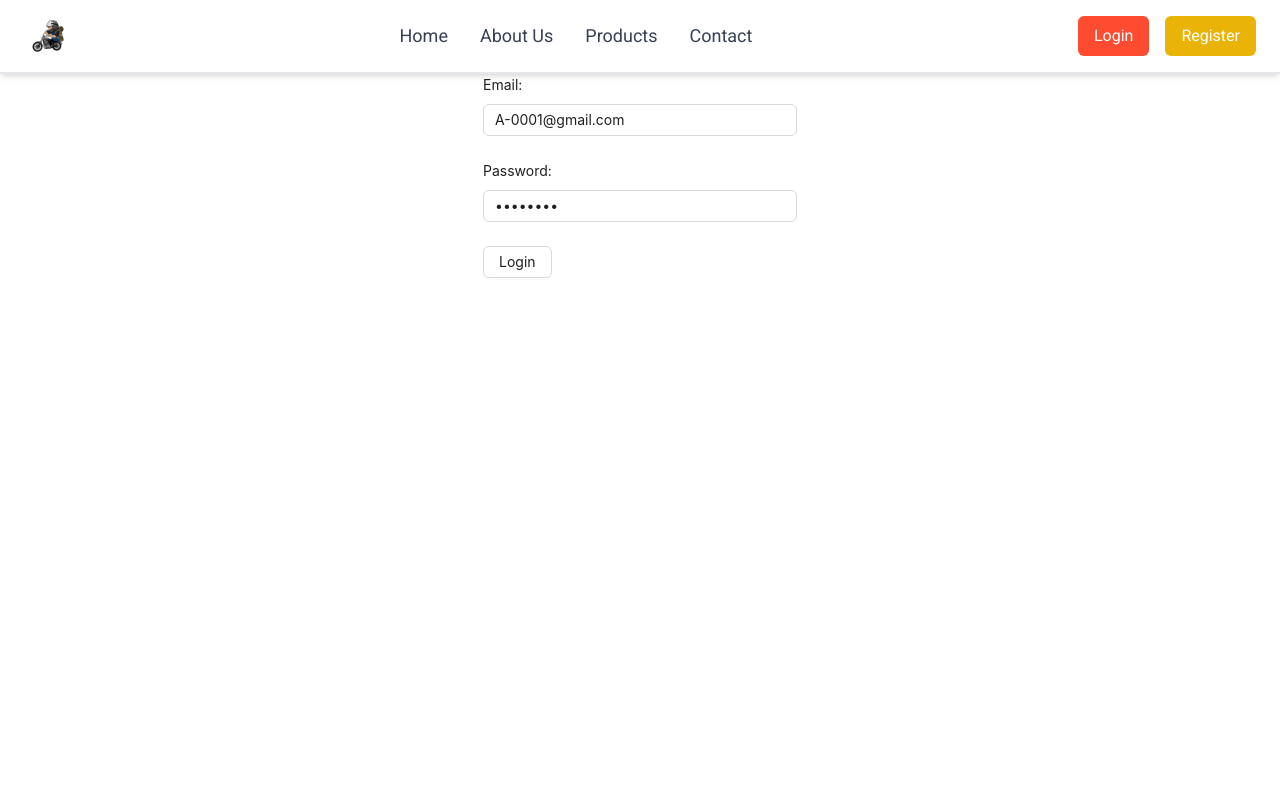
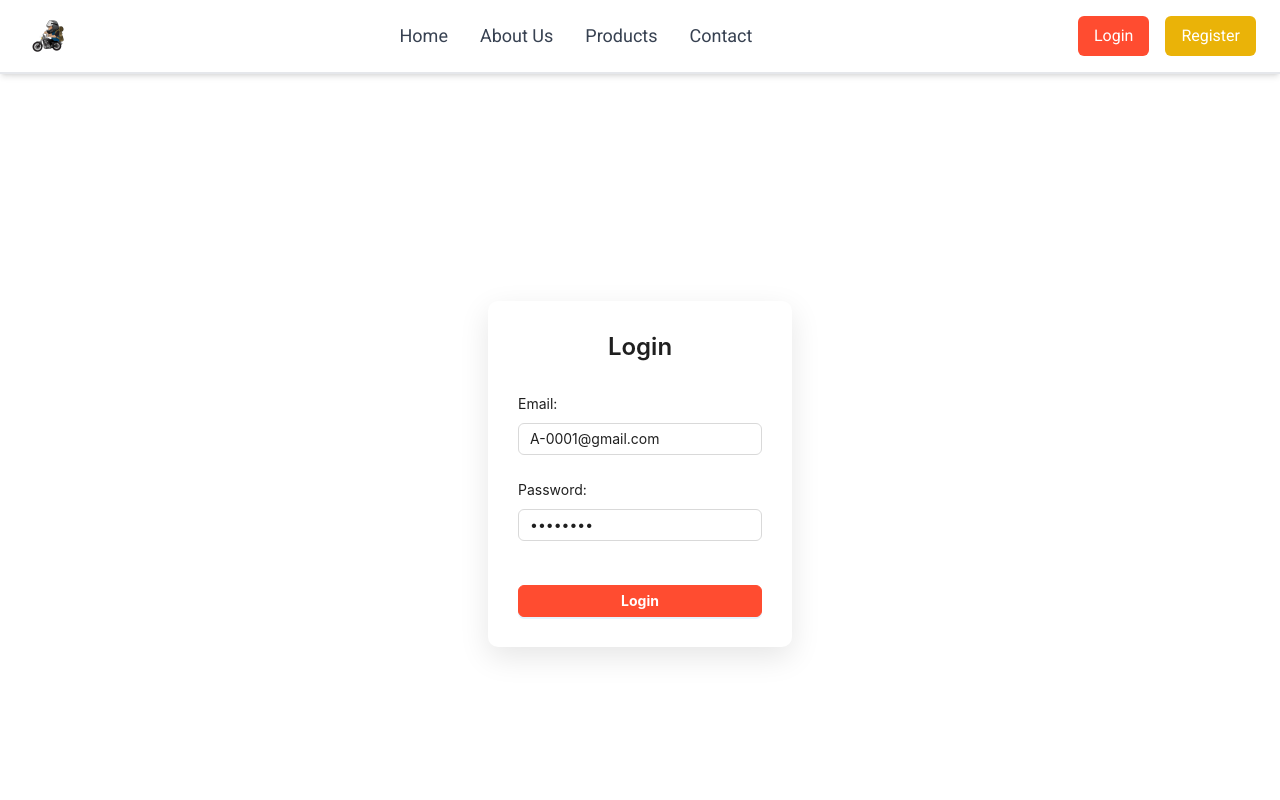
Before and after one commit to reshad21/nineam-frontend, a React (Vite) app: page /login in a window 1280 px wide. Shown: the top 800 px of the page. Built offline with nearby package versions, Linux system fonts and the light colour scheme.

Commit message:
refactor login page design

```diff
--- a/src/pages/Loginpage.tsx
+++ b/src/pages/Loginpage.tsx
@@ -1,9 +1,11 @@
-import { Button, Col, Flex } from "antd";
+import { Button, Col, Row, Typography } from "antd";
 import { FieldValues, SubmitErrorHandler } from "react-hook-form";
 import BrForm from "../components/Form/BrForm";
 import BrInput from "../components/Form/BrInput";
 
-const Loginpage = () => {
+const { Title } = Typography;
+
+const LoginPage = () => {
   const defaultValues = {
     email: "A-0001@gmail.com",
     password: "admin123",
@@ -14,16 +16,51 @@ const Loginpage = () => {
   };
 
   return (
-    <Flex justify="center" align="center">
-      <Col span={6}>
-        <BrForm onSubmit={onSubmit} defaultValues={defaultValues}>
-          <BrInput type="email" name="email" label="Email:" />
-          <BrInput type="password" name="password" label="Password:" />
-          <Button htmlType="submit">Login</Button>
-        </BrForm>
+    <Row
+      justify="center"
+      align="middle"
+      style={{
+        minHeight: "100vh",
+        // background: "linear-gradient(135deg, #ff4c30 0%, #ff9472 100%)",
+        padding: "20px",
+      }}
+    >
+      <Col xs={24} sm={18} md={12} lg={8} xl={6}>
+        <div
+          style={{
+            backgroundColor: "white",
+            padding: "30px",
+            borderRadius: "10px",
+            boxShadow: "0px 10px 30px rgba(0, 0, 0, 0.1)",
+          }}
+        >
+          <Title
+            level={3}
+            style={{ textAlign: "center", marginBottom: "30px" }}
+          >
+            Login
+          </Title>
+          <BrForm onSubmit={onSubmit} defaultValues={defaultValues}>
+            <BrInput type="email" name="email" label="Email:" />
+            <BrInput type="password" name="password" label="Password:" />
+            <Button
+              type="primary"
+              htmlType="submit"
+              block
+              style={{
+                backgroundColor: "#ff4c30",
+                borderColor: "#ff4c30",
+                marginTop: "20px",
+                fontWeight: "bold",
+              }}
+            >
+              Login
+            </Button>
+          </BrForm>
+        </div>
       </Col>
-    </Flex>
+    </Row>
   );
 };
 
-export default Loginpage;
+export default LoginPage;
```
